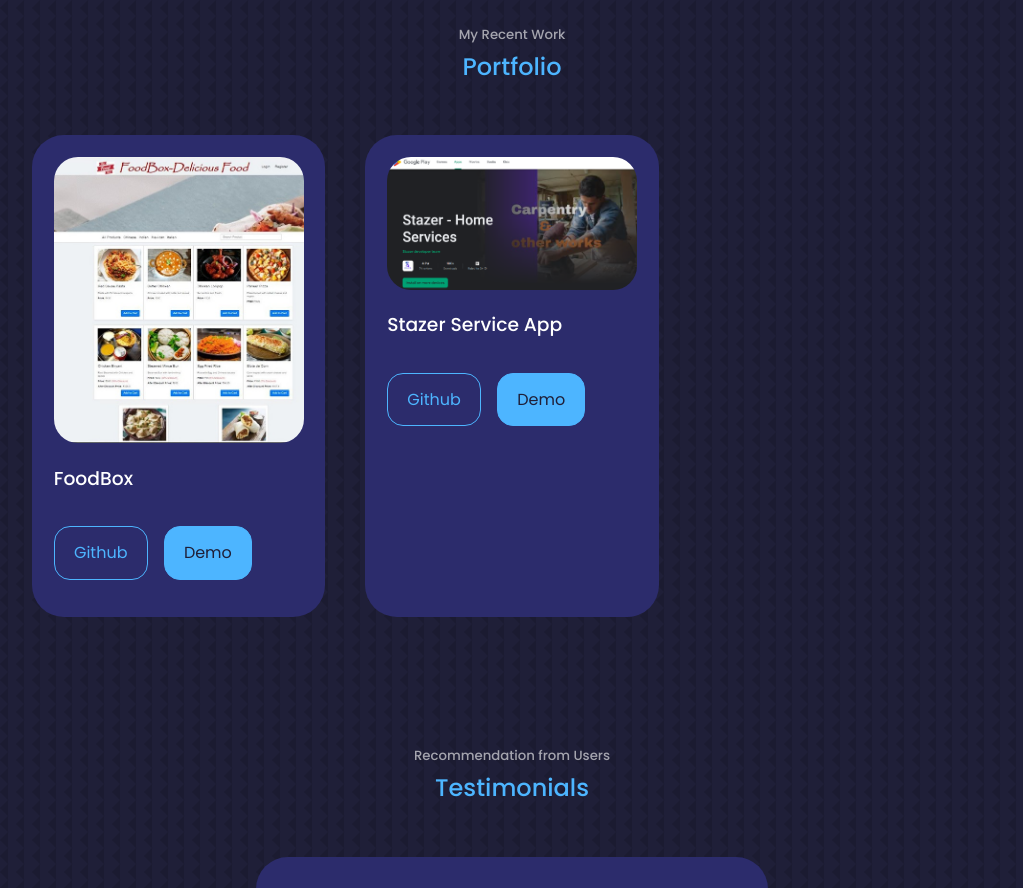
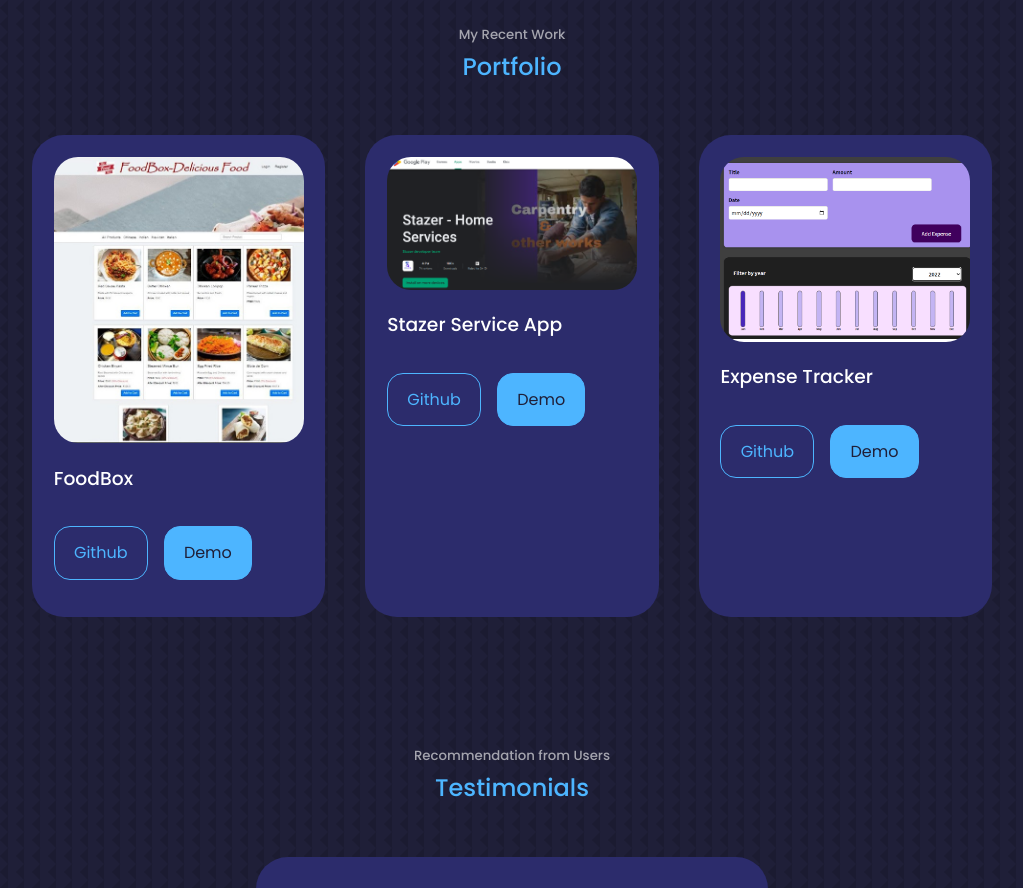
Before and after one commit to Siddhantjan/Siddhantjan.github.io, a React (Create React App) app: page / in a window 1280 px wide. Shown: the part 2560-3448 px from the top of the page, without its empty margins (128-1151 px from the left). Built offline with nearby package versions, Linux system fonts and the light colour scheme.

Commit message:
content updated

```diff
--- a/src/components/portfolio/Portfolio.jsx
+++ b/src/components/portfolio/Portfolio.jsx
@@ -2,6 +2,8 @@ import React from 'react'
 import "./portfolio.css";
 import IMG1 from '../../assets/homepage.jpeg'
 import STAZER from '../../assets/stazer.png'
+import EXPENSE from '../../assets/expense.png'
+
 
 const data = [
   {
@@ -15,9 +17,17 @@ const data = [
     id: 2,
     image: STAZER,
     title: "Stazer Service App",
-    github: "https://github.com",
+    github: "https://github.com/Siddhantjan/Stazer-Service-App",
     demo: "https://play.google.com/store/apps/details?id=stazer.user.androidstazerserviceapp",
+  },
+  {
+    id: 3,
+    image: EXPENSE,
+    title: "Expense Tracker",
+    github: "https://github.com/Siddhantjan/Expenses-Calculator",
+    demo: "",
   }
+
 ];
 
 const Portfolio = () => {
```
Also changed, not shown: src/assets/expense.png (added).
